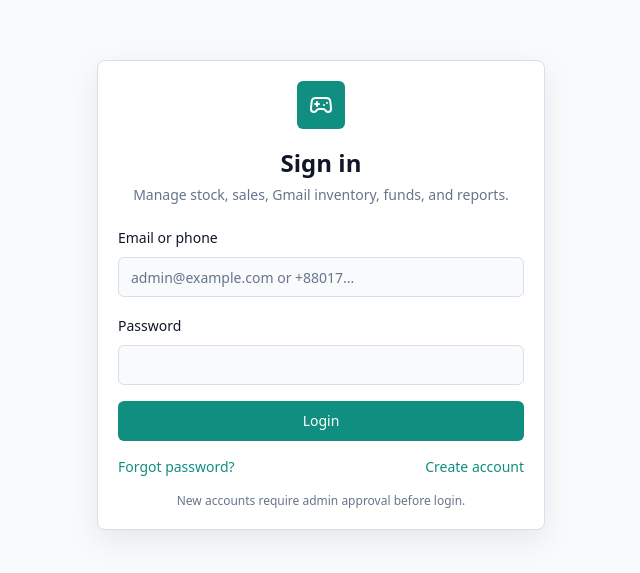
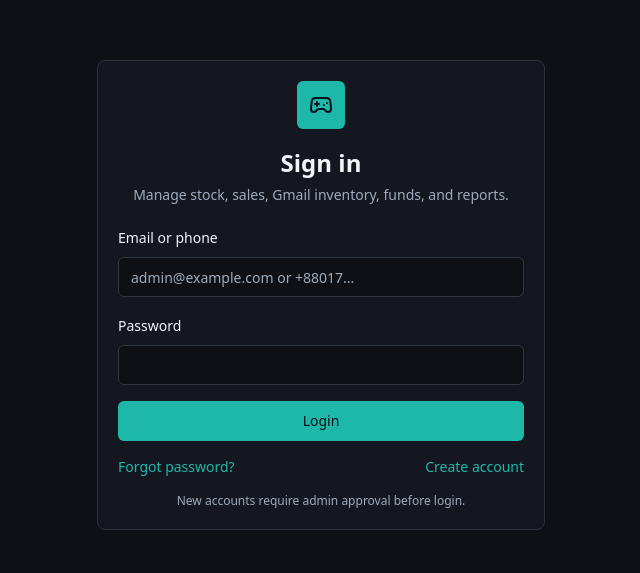
Before and after one commit to AshfakHaider/kings-rock, a Next.js app: page /login in a window 1280 px wide. Shown: the part 105-678 px from the top of the page, without its empty margins (319-959 px from the left). Built offline with nearby package versions, Linux system fonts and the light colour scheme.

Commit message:
Force dark theme by default

```diff
--- a/app/layout.tsx
+++ b/app/layout.tsx
@@ -9,7 +9,7 @@ export const metadata: Metadata = {
 
 export default function RootLayout({ children }: { children: React.ReactNode }) {
   return (
-    <html lang="en" suppressHydrationWarning>
+    <html lang="en" className="dark" suppressHydrationWarning>
       <body suppressHydrationWarning>
         <ThemeScript />
         {children}
--- a/components/theme/theme-script.tsx
+++ b/components/theme/theme-script.tsx
@@ -1,9 +1,8 @@
 export function ThemeScript() {
   const script = `
     try {
-      const stored = localStorage.getItem("theme");
-      if (stored === "light") document.documentElement.classList.remove("dark");
-      else document.documentElement.classList.add("dark");
+      document.documentElement.classList.add("dark");
+      localStorage.setItem("theme", "dark");
     } catch {}
   `;
 
```
